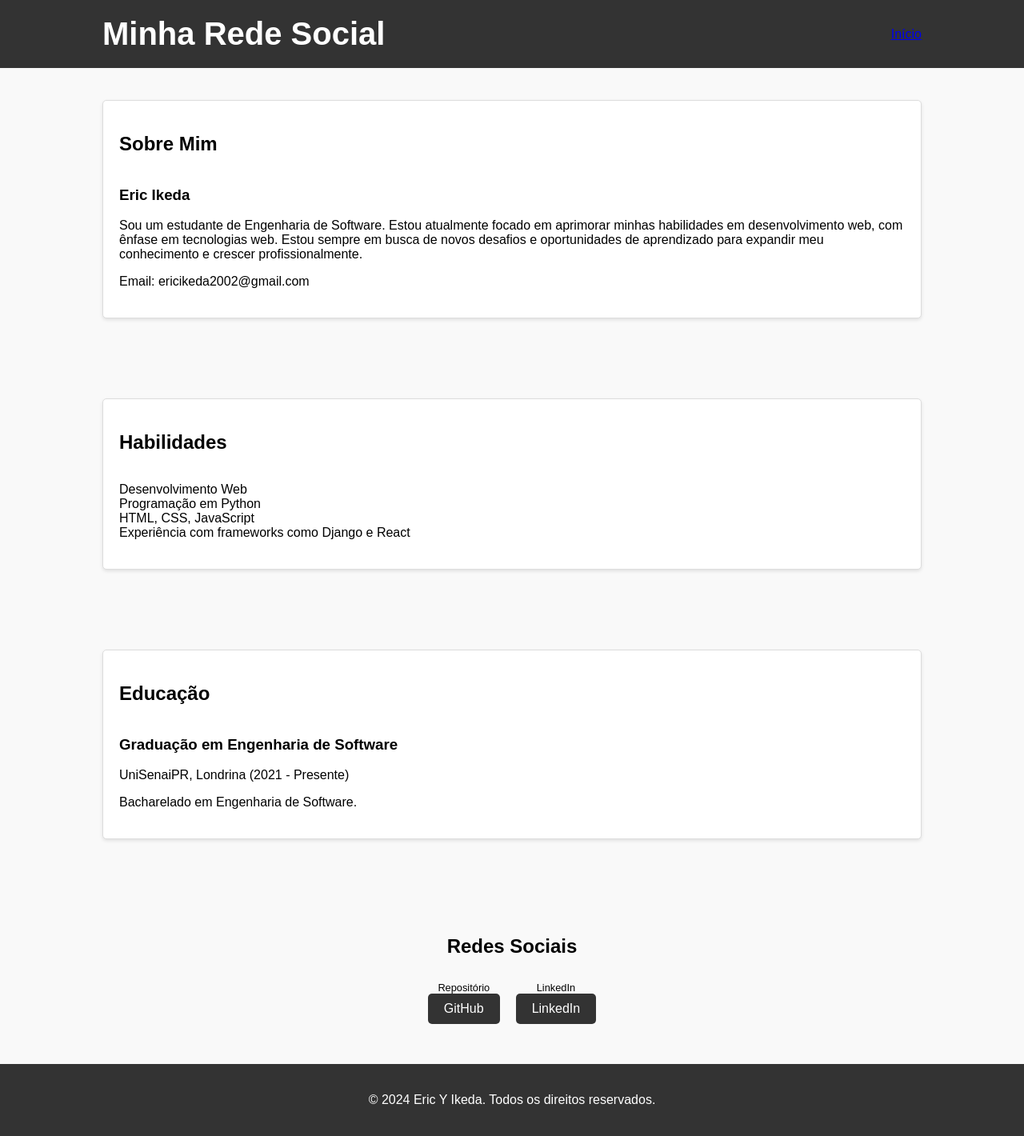
After one commit to EricIkeda1/Projeto_Arquitetura_de_Software, a Django app: template Login/cadastro_app/templates/rede_sociais.html in a window 1280 px wide. The commit adds this page. Shown: the whole page at 80% size. Run offline with Django 3.2, Linux system fonts and the light colour scheme; the template is opened without the code that fills it, so the values that code supplies are empty.

Commit message:
Adicionado Rede Social

```diff
--- a/Login/cadastro/settings.py
+++ b/Login/cadastro/settings.py
@@ -11,6 +11,7 @@ https://docs.djangoproject.com/en/5.0/ref/settings/
 """
 
 from pathlib import Path
+import os
 
 # Build paths inside the project like this: BASE_DIR / 'subdir'.
 BASE_DIR = Path(__file__).resolve().parent.parent
@@ -55,7 +56,7 @@ ROOT_URLCONF = 'cadastro.urls'
 TEMPLATES = [
     {
         'BACKEND': 'django.template.backends.django.DjangoTemplates',
-        'DIRS': [],
+        'DIRS': [os.path.join(BASE_DIR, 'templates')],
         'APP_DIRS': True,
         'OPTIONS': {
             'context_processors': [
--- a/Login/cadastro/urls.py
+++ b/Login/cadastro/urls.py
@@ -38,4 +38,5 @@ urlpatterns = [
     path('remover/<int:id>/', views.remover_produto, name='remover_produto'),
     path('venda/adicionar/', views.adicionar_venda, name='adicionar_venda'),
     path('venda/<int:venda_id>/', views.venda_detalhe, name='venda_detalhe'),
+    path('rede_social/', views.rede_social, name='rede_social'),
 ]
--- a/Login/cadastro_app/admin.py
+++ b/Login/cadastro_app/admin.py
@@ -2,6 +2,7 @@ from django.contrib import admin
 from .models import Produto
 from .models import Fabricante
 from .models import Venda, VendaItem
+from .models import RedeSocial
 # Register your models here.
 
 admin.site.register(Produto)
@@ -14,3 +15,5 @@ class VendaAdmin(admin.ModelAdmin):
 @admin.register(VendaItem)
 class VendaItemAdmin(admin.ModelAdmin):
     list_display = ('venda', 'produto', 'quantidade', 'valor_total')
+
+admin.site.register(RedeSocial)
--- /dev/null
+++ b/Login/cadastro_app/static/rede_sociais.css
@@ -0,0 +1,143 @@
+/* rede_sociais.css */
+
+body {
+    font-family: Arial, sans-serif;
+    margin: 0;
+    padding: 0;
+    box-sizing: border-box;
+    background-color: #f9f9f9;
+    display: flex;
+    flex-direction: column;
+    min-height: 100vh;
+}
+
+.container {
+    width: 80%;
+    margin: 0 auto;
+}
+
+header {
+    background-color: #333;
+    color: white;
+    padding: 20px 0;
+    text-align: center;
+}
+
+.header-content {
+    display: flex;
+    justify-content: space-between;
+    align-items: center;
+}
+
+h1 {
+    margin: 0;
+    font-size: 2.5em;
+}
+
+section {
+    padding: 40px 0;
+    text-align: center;
+}
+
+.card {
+    border: 1px solid #ddd;
+    border-radius: 5px;
+    padding: 20px;
+    margin-bottom: 20px;
+    box-shadow: 0 2px 4px rgba(0,0,0,0.1);
+    background-color: #fff;
+    text-align: left;
+}
+
+.card-content {
+    overflow: hidden;
+}
+
+ul {
+    padding: 0;
+    list-style-type: none;
+}
+
+.social-buttons {
+    display: flex;
+    justify-content: center;
+    align-items: center;
+}
+
+.github-button,
+.linkedin-button {
+    margin: 10px;
+    text-align: center;
+}
+
+.github-button p,
+.linkedin-button p {
+    margin: 0;
+    font-size: 0.8em;
+}
+
+.github-button a,
+.linkedin-button a {
+    display: block;
+    padding: 10px 20px;
+    background-color: #333;
+    color: white;
+    text-decoration: none;
+    border-radius: 5px;
+}
+
+.github-button a:hover,
+.linkedin-button a:hover {
+    background-color: #555;
+}
+
+footer {
+    background-color: #333;
+    color: white;
+    text-align: center;
+    padding: 20px 0;
+    margin-top: auto;
+}
+
+@media (max-width: 768px) {
+    .container {
+        width: 90%;
+    }
+
+    .header-content {
+        flex-direction: column;
+        align-items: center;
+    }
+
+    .inicio-button {
+        padding: 10px 20px;
+        background-color: #007bff;
+        color: white;
+        text-decoration: none;
+        border-radius: 5px;
+        transition: background-color 0.3s;
+    }
+
+    .inicio-button:hover {
+        background-color: #0056b3;
+    }
+
+    .social-buttons {
+        flex-wrap: wrap;
+    }
+
+    .github-button,
+    .linkedin-button {
+        width: 100%;
+        margin: 5px 0;
+    }
+
+    .footer {
+        background-color: #333;
+        color: white;
+        text-align: center;
+        padding: 10px 0;
+        margin-top: auto;
+        width: 100%;
+    }
+    }
--- a/Login/cadastro_app/templates/Inicio.html
+++ b/Login/cadastro_app/templates/Inicio.html
@@ -26,6 +26,7 @@
         <a href="javascript:void(0)" class="closebtn" onclick="toggleNav()">×</a>
         <a href="{% url 'adicionar_grupo' %}">Adicionar grupos</a>
         <a href="{% url 'adicionar_subgrupo' %}">Subgrupos</a>
+        <a href="{% url 'rede_social' %}">Rede Social</a>
         <a href="{% url 'adicionar_venda' %}">Vendas</a>
     </div>
 
--- /dev/null
+++ b/Login/cadastro_app/templates/rede_sociais.html
@@ -0,0 +1,80 @@
+        {% load static %}
+        <!DOCTYPE html>
+        <html lang="en">
+        <head>
+            <meta charset="UTF-8">
+            <meta http-equiv="X-UA-Compatible" content="IE=edge">
+            <meta name="viewport" content="width=device-width, initial-scale=1.0">
+            <link rel="stylesheet" type="text/css" href="{% static 'rede_sociais.css' %}">
+            <title>Minha Rede Social</title>
+        </head>
+        <body>
+            <header>
+                <div class="container">
+                    <div class="header-content">
+                        <h1>Minha Rede Social</h1>
+                        <a href="{% url 'inicio' %}" class="inicio-button">Início</a>
+                    </div>
+                </div>
+            </header>
+            <section id="sobre" class="section">
+                <div class="container">
+                    <div class="card">
+                        <h2>Sobre Mim</h2>
+                        <div class="card-content">
+                            <h3>Eric Ikeda</h3>
+                            <p>Sou um estudante de Engenharia de Software. Estou atualmente focado em aprimorar minhas habilidades em desenvolvimento web, com ênfase em tecnologias web. Estou sempre em busca de novos desafios e oportunidades de aprendizado para expandir meu conhecimento e crescer profissionalmente.</p>
+                            <p>Email: ericikeda2002@gmail.com</p>
+                        </div>
+                    </div>
+                </div>
+            </section>
+            <section id="experiencia" class="section">
+                <div class="container">
+                    <div class="card">
+                        <h2>Habilidades</h2>
+                        <div class="card-content">
+                            <ul>
+                                <li>Desenvolvimento Web</li>
+                                <li>Programação em Python</li>
+                                <li>HTML, CSS, JavaScript</li>
+                                <li>Experiência com frameworks como Django e React</li>
+                            </ul>
+                        </div>
+                    </div>
+                </div>
+            </section>
+            <section id="educacao" class="section">
+                <div class="container">
+                    <div class="card">
+                        <h2>Educação</h2>
+                        <div class="card-content">
+                            <h3>Graduação em Engenharia de Software</h3>
+                            <p>UniSenaiPR, Londrina (2021 - Presente)</p>
+                            <p>Bacharelado em Engenharia de Software.</p>
+                        </div>
+                    </div>
+                </div>
+            </section>
+            <section id="blog" class="section">
+                <div class="container">
+                    <h2>Redes Sociais</h2>
+                    <div class="social-buttons">
+                        <div class="github-button">
+                            <p>Repositório</p>
+                            <a href="https://github.com/EricIkeda1" target="_blank">GitHub</a>
+                        </div>
+                        <div class="linkedin-button">
+                            <p>LinkedIn</p>
+                            <a href="https://www.linkedin.com/in/ericikeda1/" target="_blank">LinkedIn</a>
+                        </div>
+                    </div>
+                </div>
+            </section>
+            <footer>
+                <div class="container">
+                    <p>&copy; 2024 Eric Y Ikeda. Todos os direitos reservados.</p>
+                </div>
+            </footer>
+        </body>
+        </html>
--- a/Login/cadastro_app/views.py
+++ b/Login/cadastro_app/views.py
@@ -229,3 +229,6 @@ def venda_detalhe(request, venda_id):
         'venda_items': venda_items,
     }
     return render(request, 'venda_detalhe.html', context)
+
+def rede_social(request):
+    return render(request, 'rede_sociais.html')
```
Also changed, not shown: Login/cadastro_app/models.py (+7 -0 lines), Login/cadastro_app/static/styles_listar_produtos.css (+19 -5 lines), Login/db.sqlite3.
